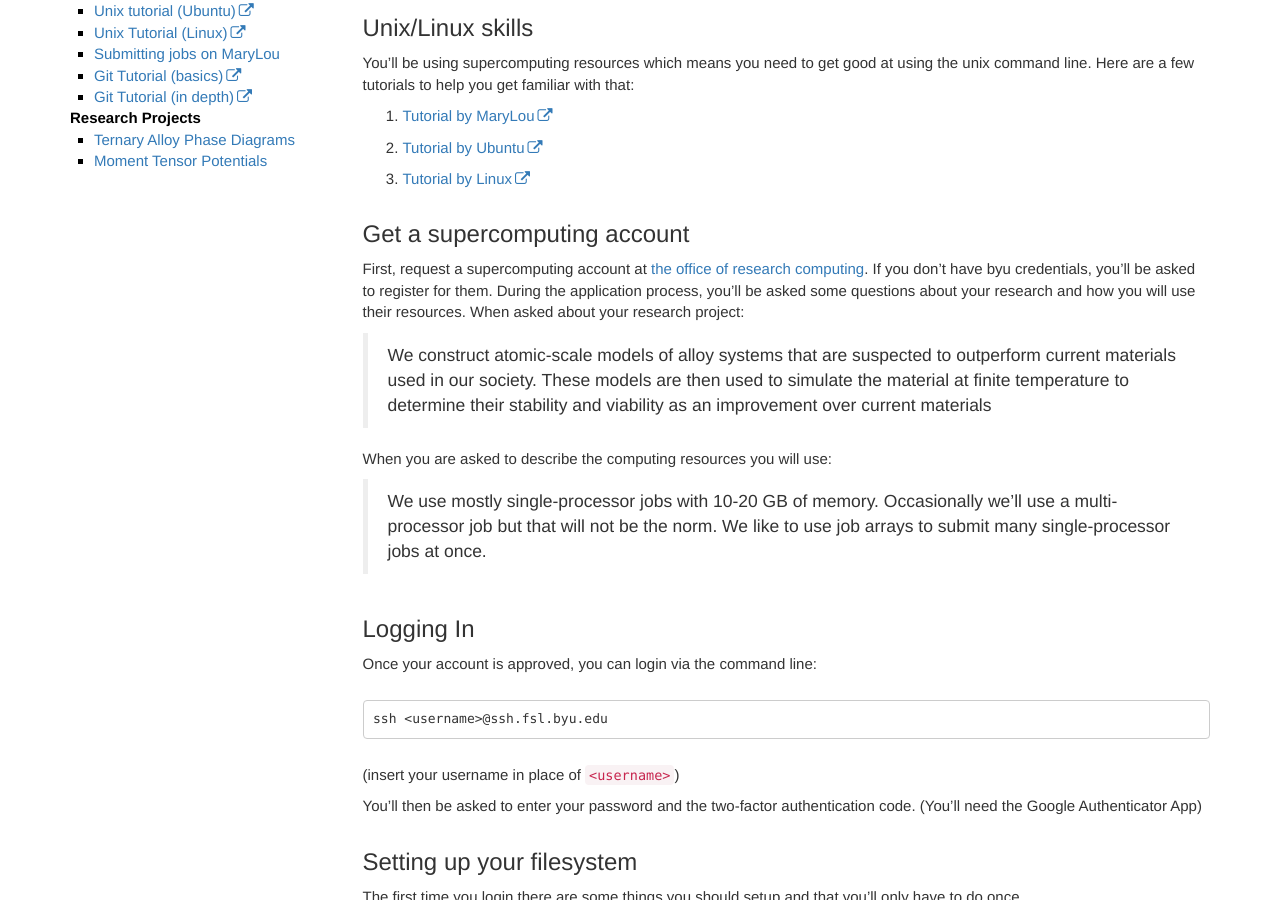
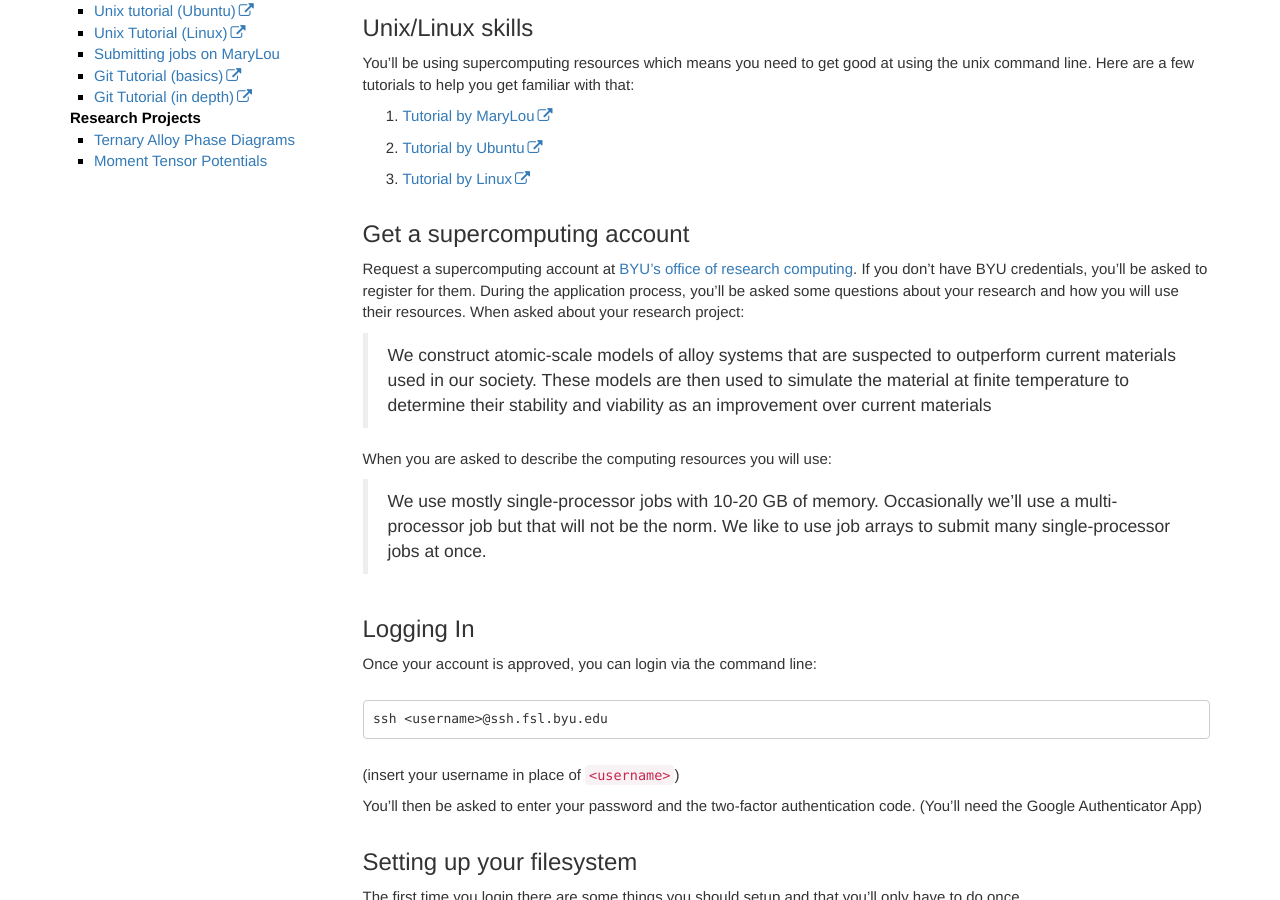
Before and after one commit to byui-physics/main, a Jekyll site: the page built from pages/Faculty/NelsonL/materialsResearch/gettingStarted.md, in a window 1280 px wide and 900 px high, scrolled down 392 px. Built offline with Jekyll 4.4.1, drawn with Linux system fonts in a browser that asks for light colours; comment, search, counter and statistics services are not loaded.

```diff
--- a/pages/Faculty/NelsonL/materialsResearch/gettingStarted.md
+++ b/pages/Faculty/NelsonL/materialsResearch/gettingStarted.md
@@ -22,8 +22,8 @@ you get familiar with that:
 
 ## Get a supercomputing account
 
-First, request a supercomputing account at
-[the office of research computing][ml].  If you don't have byu
+Request a supercomputing account at
+[BYU's office of research computing][ml].  If you don't have BYU
 credentials, you'll be asked to register for them.  During the
 application process, you'll be asked some questions about your
 research and how you will use their resources.  When asked about your
```
